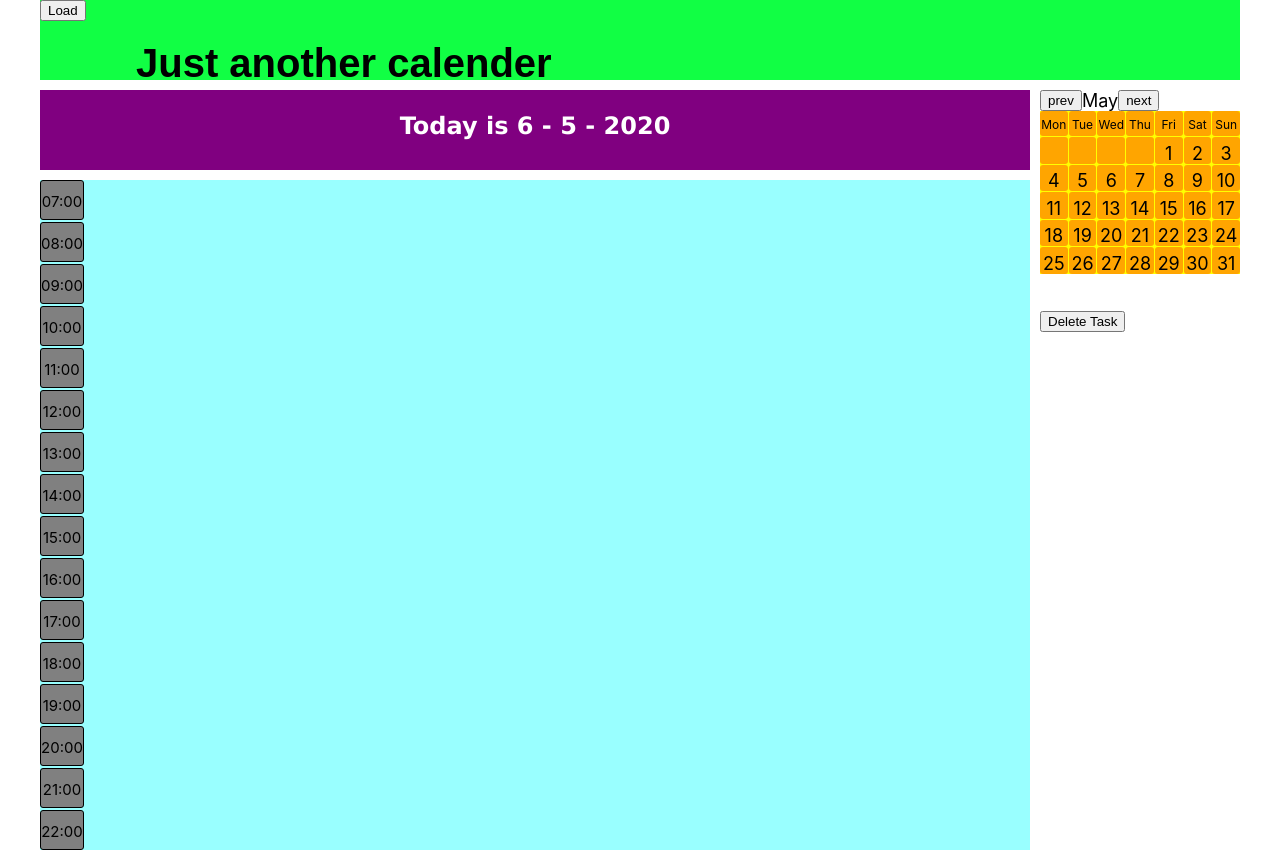
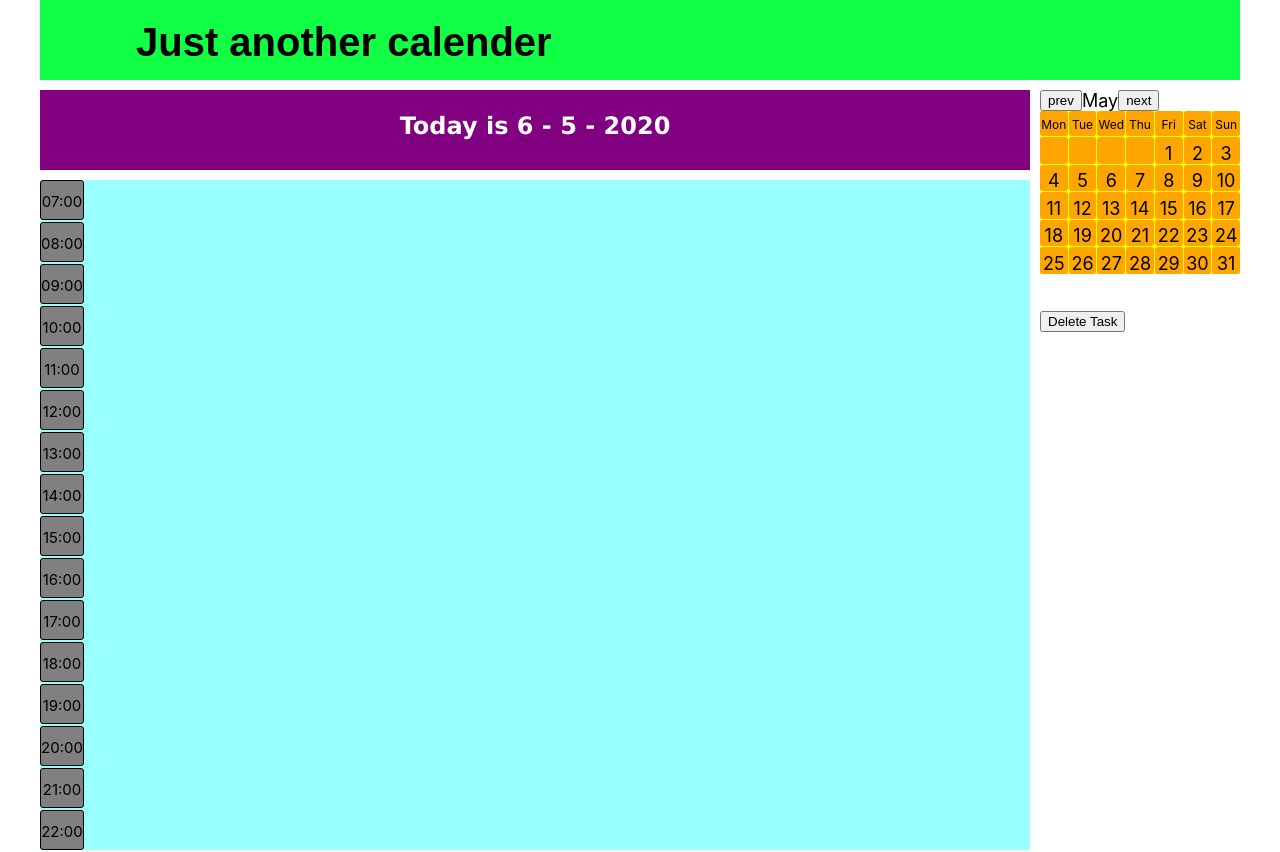
Before and after one commit to potatofree/CalendarFE, a React (Create React App) app: page / in a window 1280 px wide. Shown: the top 852 px of the page. Built offline with nearby package versions, Linux system fonts and the light colour scheme; no server answers.

Commit message:
Load button deleted

```diff
--- a/src/index.js
+++ b/src/index.js
@@ -43,13 +43,6 @@ const Calender = function () {
   return (
     <div className="container">
       <header>
-        <button
-          aria-label="Load tasks"
-          onClick={() => { dispatch(loadTasksAsync()); }}
-        >
-          Load
-        </button>
-
         <h1 className="hname">Just another calender</h1>
       </header>
       <MonthSection
```
